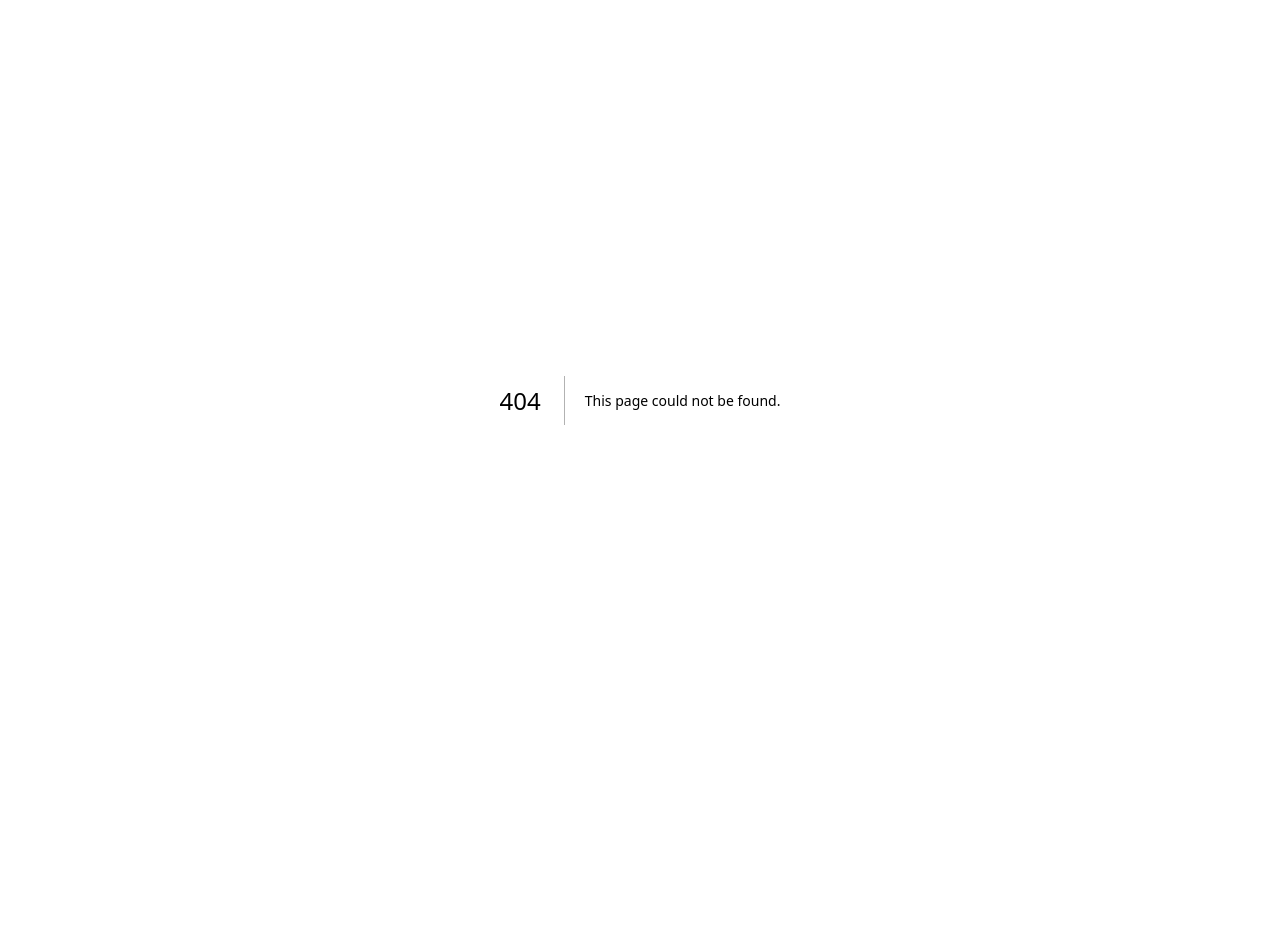
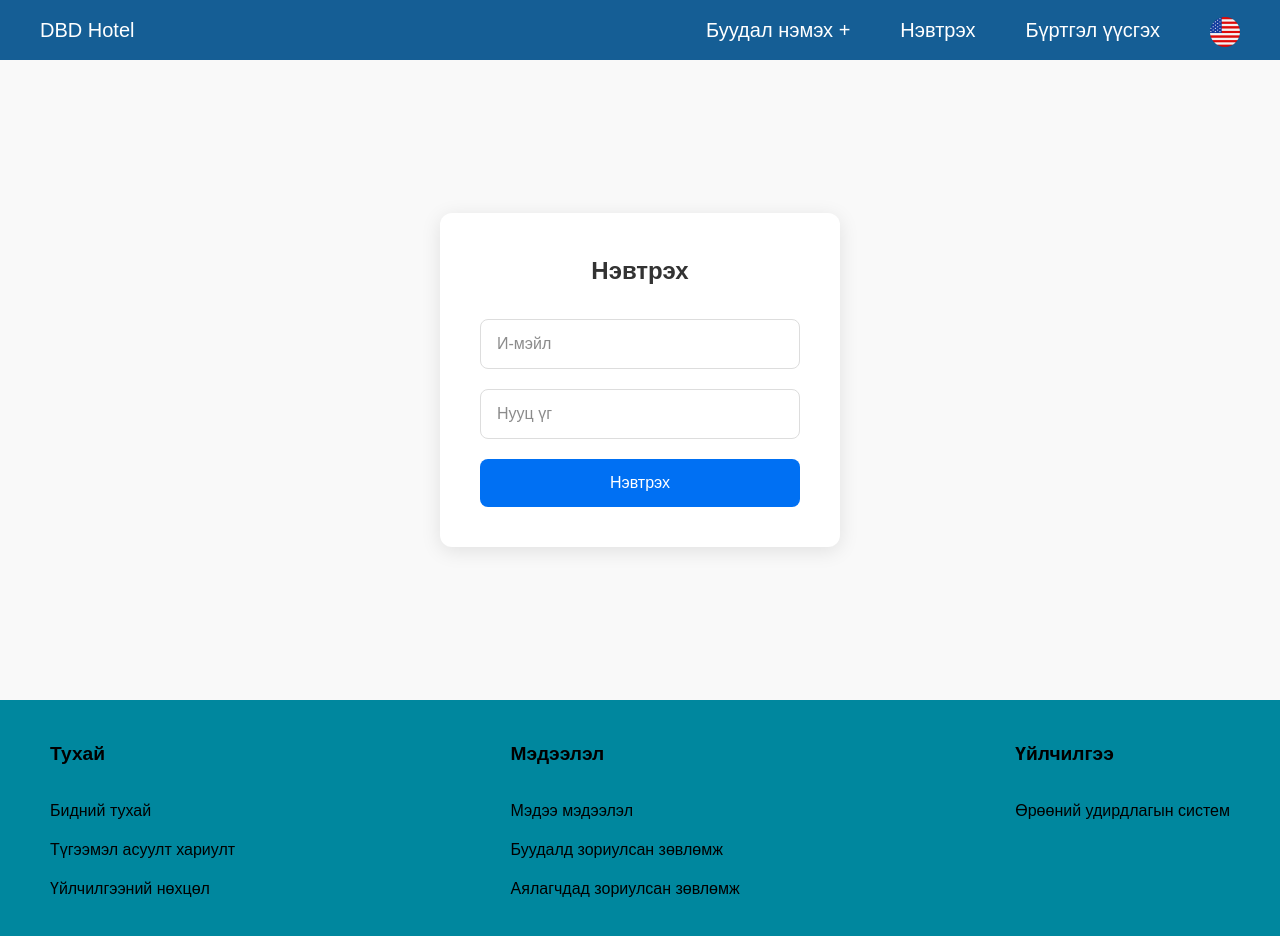
Before and after one commit to Daribazar1107/hi, a Next.js app: page /pages/login in a window 1280 px wide. Before the commit this address had no page. Shown: the top 936 px of the page. Before the commit the page ends 800 px from the top, so only its background shows below. Built offline with nearby package versions, Linux system fonts and the light colour scheme.

Commit message:
api/login

```diff
--- a/package.json
+++ b/package.json
@@ -10,9 +10,11 @@
   },
   "dependencies": {
     "axios": "^1.9.0",
+    "bcrypt": "^5.1.1",
     "bcryptjs": "^3.0.2",
     "cors": "^2.8.5",
     "express": "^5.1.0",
+    "jsonwebtoken": "^9.0.2",
     "mongoose": "^8.14.1",
     "next": "15.3.1",
     "react": "^19.0.0",
--- /dev/null
+++ b/src/app/api/auth/login/route.js
@@ -0,0 +1,64 @@
+import connectionToDatabase from "../../../../lib/mongoose";
+import User from "../../../../models/User";
+import { NextResponse } from "next/server";
+import bcrypt from "bcryptjs";
+import jwt from "jsonwebtoken";
+
+export async function POST(request) {
+    try {
+        await connectionToDatabase();
+
+        const { email, password } = await request.json();
+
+        // Input validation
+        if (!email || !password) {
+            return NextResponse.json(
+                { error: "Email and password are required" },
+                { status: 401 }
+            );
+        }
+
+        // Find user by email
+        const user = await User.findOne({ email });
+        if (!user) {
+            return NextResponse.json(
+                { error: "Invalid email or password" },
+                { status: 402 }
+            );
+        }
+
+        // Verify password
+        //const isValidPassword = await bcrypt.compare(password, user.password);
+        if (password != user.password) {
+            return NextResponse.json(
+                { error: "Invalid email or password" },
+                { status: 403 }
+            );
+        }
+
+        // Generate JWT token
+        const token = jwt.sign(
+            {
+                userId: user._id,
+                email: user.email,
+                role: user.role
+            },
+            process.env.JWT_SECRET || 'your-secret-key',
+            { expiresIn: '24h' }
+        );
+
+        return NextResponse.json({
+            token,
+            user: {
+                email: user.email,
+                role: user.role
+            }
+        });
+    } catch (error) {
+        console.error("Login error:", error);
+        return NextResponse.json(
+            { error: "Internal server error" },
+            { status: 500 }
+        );
+    }
+}
--- a/src/app/component/Header/index.js
+++ b/src/app/component/Header/index.js
@@ -1,10 +1,24 @@
 "use client"
 
+import { useState, useEffect } from 'react';
 import styles from './styles.module.css';
 import '../../globals.css';
 import Link from 'next/link';
 
 export default function Header() {
+    const [isLoggedIn, setIsLoggedIn] = useState(false);
+
+    useEffect(() => {
+        const token = localStorage.getItem('user');
+        setIsLoggedIn(token);
+    }, []);
+
+    const handleLogout = () => {
+        localStorage.removeItem('user'); // Fixed the empty string to 'user'
+        setIsLoggedIn(false);
+        window.location.href = '/'; // redirect
+    };
+
     return (
         <div className={styles.header}>
             <div className={styles.container}>
@@ -13,8 +27,14 @@ export default function Header() {
                 </div>
                 <ul className={styles.navList}>
                     <li><Link href="/pages/add_hotel">Буудал нэмэх +</Link></li>
-                    <li><Link href="/pages/login">Нэвтрэх</Link></li>
-                    <li><Link href="/pages/sign_in">Бүртгэл үүсгэх</Link></li>
+                    {!isLoggedIn ? (
+                        <>
+                            <li><Link href="/pages/login">Нэвтрэх</Link></li>
+                            <li><Link href="/pages/sign_in">Бүртгэл үүсгэх</Link></li>
+                        </>
+                    ) : (
+                        <li><button onClick={handleLogout} style={{ background: 'none', border: 'none', cursor: 'pointer', color: 'white' }}>Гарах</button></li>
+                    )}
                     <li><a href="#"><img src="/photos/icons/flag1.PNG" alt="english-mode" /></a></li>
                 </ul>
             </div>
--- /dev/null
+++ b/src/app/pages/login/page.js
@@ -0,0 +1,83 @@
+"use client"
+
+import Header from '../../component/Header';
+import Footer from '../../component/Footer';
+import style from './style.module.css';
+import { useState } from 'react';
+import axios from 'axios';
+import { useRouter } from 'next/navigation';
+
+export default function LoginPage() {
+    const router = useRouter();
+    const [email, setEmail] = useState('');
+    const [password, setPassword] = useState('');
+    const [error, setError] = useState('');
+    const [loading, setLoading] = useState(false);
+
+    const handleSubmit = async(e) => {
+        e.preventDefault();
+        setError('');
+        setLoading(true);
+
+        try {
+            const response = await axios.post('/api/auth/login', {
+                email,
+                password
+            });
+
+            // Store the token in localStorage
+            localStorage.setItem('user', response.data.token);
+
+            // Redirect to home page after successful login
+            router.push('/');
+        } catch (error) {
+            console.error("Error during login:", error);
+            if (error.response?.status === 400) {
+                setError("И-мэйл эсвэл нууц үг буруу байна");
+            } else if (error.response?.status === 401) {
+                setError("Таны эрх хүрэлцэхгүй байна");
+            } else {
+                setError("Системийн алдаа гарлаа. Дараа дахин оролдоно уу");
+            }
+        } finally {
+            setLoading(false);
+        }
+    };
+
+    return (
+        <>
+            <Header />
+            <div className={style.loginContainer}>
+                <form className={style.loginForm} onSubmit={handleSubmit}>
+                    <h2 className={style.title}>Нэвтрэх</h2>
+                    {error && <div className={style.error}>{error}</div>}
+                    <input
+                        className={style.input}
+                        type="email"
+                        placeholder="И-мэйл"
+                        value={email}
+                        onChange={e => setEmail(e.target.value)}
+                        required
+                    />
+                    <input
+                        className={style.input}
+                        type="password"
+                        placeholder="Нууц үг"
+                        value={password}
+                        onChange={e => setPassword(e.target.value)}
+                        required
+                        minLength={6}
+                    />
+                    <button
+                        className={style.button}
+                        type="submit"
+                        disabled={loading}
+                    >
+                        {loading ? 'Түр хүлээнэ үү...' : 'Нэвтрэх'}
+                    </button>
+                </form>
+            </div>
+            <Footer />
+        </>
+    );
+}
--- /dev/null
+++ b/src/app/pages/login/style.module.css
@@ -0,0 +1,73 @@
+.loginContainer {
+    display: flex;
+    justify-content: center;
+    align-items: center;
+    min-height: 80vh;
+    padding: 20px;
+    background-color: #f9f9f9;
+}
+
+.loginForm {
+    background: white;
+    padding: 40px;
+    border-radius: 12px;
+    box-shadow: 0 4px 20px rgba(0, 0, 0, 0.1);
+    width: 100%;
+    max-width: 400px;
+    display: flex;
+    flex-direction: column;
+    gap: 20px;
+}
+
+.title {
+    font-size: 24px;
+    font-weight: 600;
+    color: #333;
+    text-align: center;
+    margin-bottom: 10px;
+}
+
+.input {
+    padding: 12px 16px;
+    border: 1px solid #ddd;
+    border-radius: 8px;
+    font-size: 16px;
+    width: 100%;
+    transition: border-color 0.3s ease;
+}
+
+.input:focus {
+    outline: none;
+    border-color: #0070f3;
+    box-shadow: 0 0 0 2px rgba(0, 112, 243, 0.1);
+}
+
+.button {
+    background-color: #0070f3;
+    color: white;
+    padding: 12px;
+    border: none;
+    border-radius: 8px;
+    font-size: 16px;
+    font-weight: 500;
+    cursor: pointer;
+    transition: background-color 0.3s ease;
+}
+
+.button:hover:not(:disabled) {
+    background-color: #0051a8;
+}
+
+.button:disabled {
+    background-color: #93c5fd;
+    cursor: not-allowed;
+}
+
+.error {
+    background-color: #fee2e2;
+    color: #dc2626;
+    padding: 12px;
+    border-radius: 8px;
+    font-size: 14px;
+    text-align: center;
+}
--- a/src/app/pages/register/page.js
+++ /dev/null
@@ -1,27 +0,0 @@
-'use client';
-import { useState } from 'react';
-import Header from '../../component/Header';
-import Footer from '../../component/Footer';
-import style from './styles.module.css';
-
-export default function Register() {
-    const [modalOpen, setModalOpen] = useState(false);
-
-    return (
-        <>
-            <Header />
-            <main className={style.container}>
-                <div className={style['register-form']}>
-                    <h1>Бүртгэл үүсгэх</h1>
-                    <form>
-                        <input type="text" placeholder="Нэр" />
-                        <input type="email" placeholder="Email хаяг" />
-                        <input type="password" placeholder="Нууц үг" />
-                        <button type="submit">Бүртгүүлэх</button>
-                    </form>
-                </div>
-            </main>
-            <Footer />
-        </>
-    );
-}
```
Also changed, not shown: src/app/pages/register/styles.module.css (deleted), 1 other file (tests, documents, lock files or other folders).
